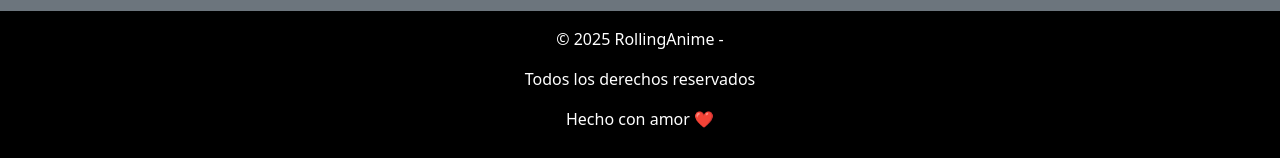
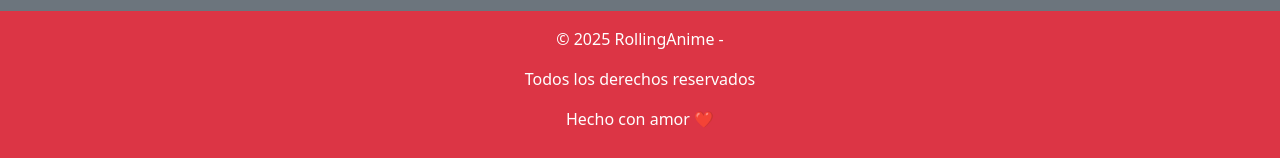
Before and after one commit to facundodiaz21/RollingVinos, a plain HTML site: page index.html in a window 1280 px wide. Shown: the part 2208-2366 px from the top of the page. Drawn offline with nearby package versions, Linux system fonts and the light colour scheme.

Commit message:
cambie el color del footer

```diff
--- a/index.html
+++ b/index.html
@@ -246,7 +246,7 @@
       </section>
     </main>
     <div class="Seg-f">
-      <footer class="bg-black text-white p-3 pie-pagina">
+      <footer class="bg-danger text-white p-3 pie-pagina">
         <p>© 2025 RollingAnime -</p>
         <p>Todos los derechos reservados</p>
         <p>Hecho con amor ❤️</p>
```
